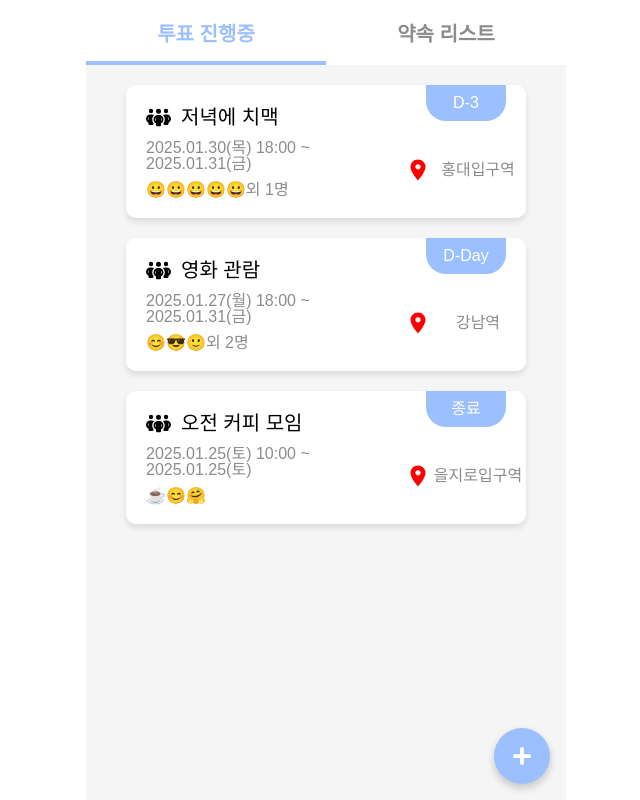
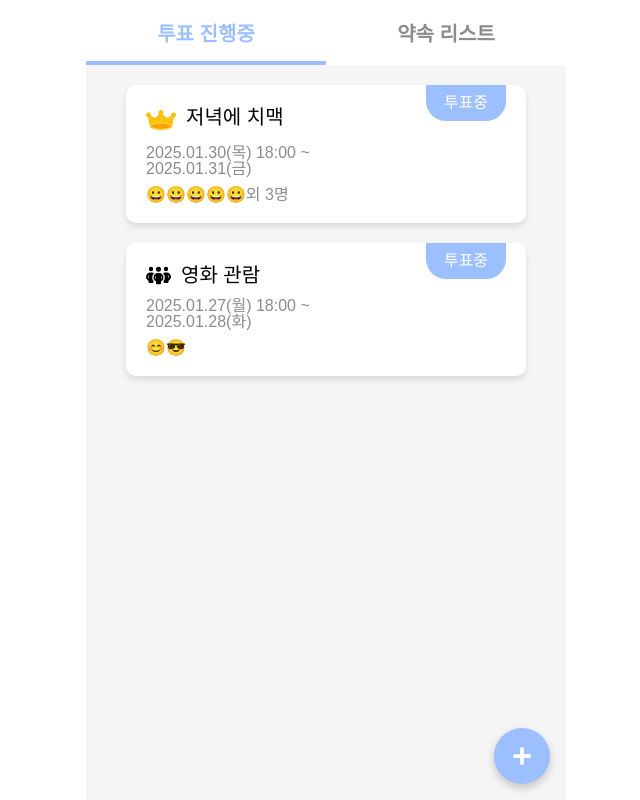
Before and after one commit to FRONT-END-BOOTCAMP-PLUS-3/moongchija, a Next.js app: page /user/appointments in a window 1280 px wide. Shown: the whole page, without its empty margins (314-954 px from the left). Built offline with nearby package versions, Linux system fonts and the light colour scheme; a web font is replaced by a local one.

Commit message:
[style] appointments 페이지 더미 데이터 수정

```diff
--- a/app/user/appointments/components/AppointmentCard.tsx
+++ b/app/user/appointments/components/AppointmentCard.tsx
@@ -3,7 +3,14 @@
 import styles from "./AppointmentCard.module.scss";
 import { FaPeopleGroup } from "react-icons/fa6";
 import { IoMdPin } from "react-icons/io";
-import { calculateCountdown, formatDate, AppointmentInfo, formatTime } from "../page";
+import crown from "@/public/images/icons/crown.webp";
+import {
+  AppointmentInfo,
+  calculateCountdown,
+  formatDate,
+  formatTime,
+} from "../page";
+import Image from "next/image";
 
 interface AppointmentCardProps {
   appointment: AppointmentInfo;
@@ -14,21 +21,34 @@ const AppointmentCard: React.FC<AppointmentCardProps> = ({ appointment }) => {
     title,
     startDate,
     endDate,
+    confirmDate,
+    confirmPlace,
     participants,
+    isCreator,
     extraParticipants,
-    location,
   } = appointment;
 
   return (
     <div className={styles.container}>
       <section className={styles.leftBox}>
         <div className={styles.titleWrapper}>
-          <FaPeopleGroup size={25} />
+          {isCreator ? (
+            <Image src={crown} alt="logo" />
+          ) : (
+            <FaPeopleGroup size={25} />
+          )}
+
           <span>{title}</span>
         </div>
         <div className={styles.dateWrapper}>
-          <p>{`${formatTime(startDate)} ~`}</p>
-          <p>{`${formatDate(endDate)}`}</p>
+          <p>
+            {startDate
+              ? `${formatTime(startDate)} ~`
+              : confirmDate
+              ? `${formatTime(confirmDate)}`
+              : ""}
+          </p>
+          <p>{endDate && `${formatDate(endDate)}`}</p>
         </div>
         <div className={styles.participantWrapper}>
           <span className={styles.participants}>{participants.join("")}</span>
@@ -40,10 +60,16 @@ const AppointmentCard: React.FC<AppointmentCardProps> = ({ appointment }) => {
         </div>
       </section>
       <section className={styles.rightBox}>
-        <div className={styles.countdown}>{calculateCountdown(startDate)}</div>
+        <div className={styles.countdown}>
+          {confirmDate ? calculateCountdown(confirmDate) : "투표중"}
+        </div>
         <div className={styles.locationWrapper}>
-          <IoMdPin size={30} color="red" />
-          <span>{location}</span>
+          {confirmPlace && (
+            <>
+              <IoMdPin size={30} color="red" />
+              <span>{confirmPlace}</span>
+            </>
+          )}
         </div>
       </section>
     </div>
--- a/app/user/appointments/page.tsx
+++ b/app/user/appointments/page.tsx
@@ -10,6 +10,16 @@ const AppointmentsPage: React.FC = () => {
   const tabs = ["투표 진행중", "약속 리스트"];
   const [currentTab, setCurrentTab] = useState<number>(0);
   const [showButtons, setShowButtons] = useState<boolean>(false);
+
+  // 투표 진행중 필터링된 데이터
+  const inProgressAppointments = appointments.filter(
+    (appointment) => appointment.startDate && appointment.endDate
+  );
+
+  // 약속 리스트 필터링된 데이터
+  const confirmedAppointments = appointments.filter(
+    (appointment) => appointment.confirmDate
+  );
 
   const handleTabChange = (index: number) => {
     setCurrentTab(index);
@@ -24,20 +34,18 @@ const AppointmentsPage: React.FC = () => {
       <TabMenu tabs={tabs} onTabChange={handleTabChange} />
       <main className={styles.container}>
         <section className={styles.listBox}>
-          {currentTab === 0 && (
-            <AppointmentList appointments={dummyListBoxData} />
+        {currentTab === 0 && (
+            <AppointmentList appointments={inProgressAppointments} />
           )}
           {currentTab === 1 && (
-            <AppointmentList appointments={dummyListBoxData} />
+            <AppointmentList appointments={confirmedAppointments} />
           )}
         </section>
 
         {/* 하단 + 버튼 */}
         <CircleButton onClick={handleCircleButtonClick} />
         <section
-          className={`${styles.buttonBox} ${
-            showButtons ? styles.show : ""
-          }`}
+          className={`${styles.buttonBox} ${showButtons ? styles.show : ""}`}
           onClick={handleCircleButtonClick}
         >
           <button>약속 만들기</button>
@@ -54,44 +62,56 @@ export default AppointmentsPage;
 // types.ts
 export interface AppointmentInfo {
   id: number;
-  title: string; // 제목
-  startDate: Date; // 시작 날짜
-  endDate: Date; // 종료 날짜
-  participants: string[]; // 참여자 프로필 이미지 리스트
-  extraParticipants: number; // 추가 참여자 수
-  location: string; // 위치
+  title: string;
+  startDate?: Date; // 시작 날짜 (투표 진행 중에서만 사용)
+  endDate?: Date; // 종료 날짜 (투표 진행 중에서만 사용)
+  confirmDate?: Date; // 확정된 날짜 (약속 리스트에서만 사용)
+  confirmPlace?: string; // 확정된 장소 (약속 리스트에서만 사용)
+  participants: string[];
+  isCreator: boolean;
+  extraParticipants: number;
 }
 
 // data.ts
-export const dummyListBoxData: AppointmentInfo[] = [
+export const appointments: AppointmentInfo[] = [
   {
     id: 1,
     title: "저녁에 치맥",
     startDate: new Date(2025, 0, 30, 18, 0),
     endDate: new Date(2025, 0, 31),
     participants: ["😀", "😀", "😀", "😀", "😀"],
-    extraParticipants: 1,
-    location: "홍대입구역",
+    isCreator: true,
+    extraParticipants: 3,
   },
   {
     id: 2,
     title: "영화 관람",
     startDate: new Date(2025, 0, 27, 18, 0),
-    endDate: new Date(2025, 0, 31),
-    participants: ["😊", "😎", "🙂"],
-    extraParticipants: 2,
-    location: "강남역",
+    endDate: new Date(2025, 0, 28),
+    participants: ["😊", "😎"],
+    isCreator: false,
+    extraParticipants: 0,
   },
   {
     id: 3,
-    title: "오전 커피 모임",
-    startDate: new Date(2025, 0, 25, 10, 0), // 2025.01.25 10:00
-    endDate: new Date(2025, 0, 25), // 2025.01.25
-    participants: ["☕", "😊", "🤗"],
+    title: "확정된 저녁 약속",
+    confirmDate: new Date(2025, 0, 31, 19, 0),
+    confirmPlace: "홍대입구역",
+    participants: ["😀", "😀", "😀"],
+    isCreator: true,
     extraParticipants: 0,
-    location: "을지로입구역",
-  }
+  },
+  {
+    id: 4,
+    title: "확정된 영화 약속",
+    confirmDate: new Date(2025, 0, 28, 18, 0),
+    confirmPlace: "강남역",
+    participants: ["😊", "😎", "🙂", "😎", "🙂"],
+    isCreator: false,
+    extraParticipants: 1,
+  },
 ];
+
 
 // 유틸 함수 모음
 // utils/dateUtils.ts
```
